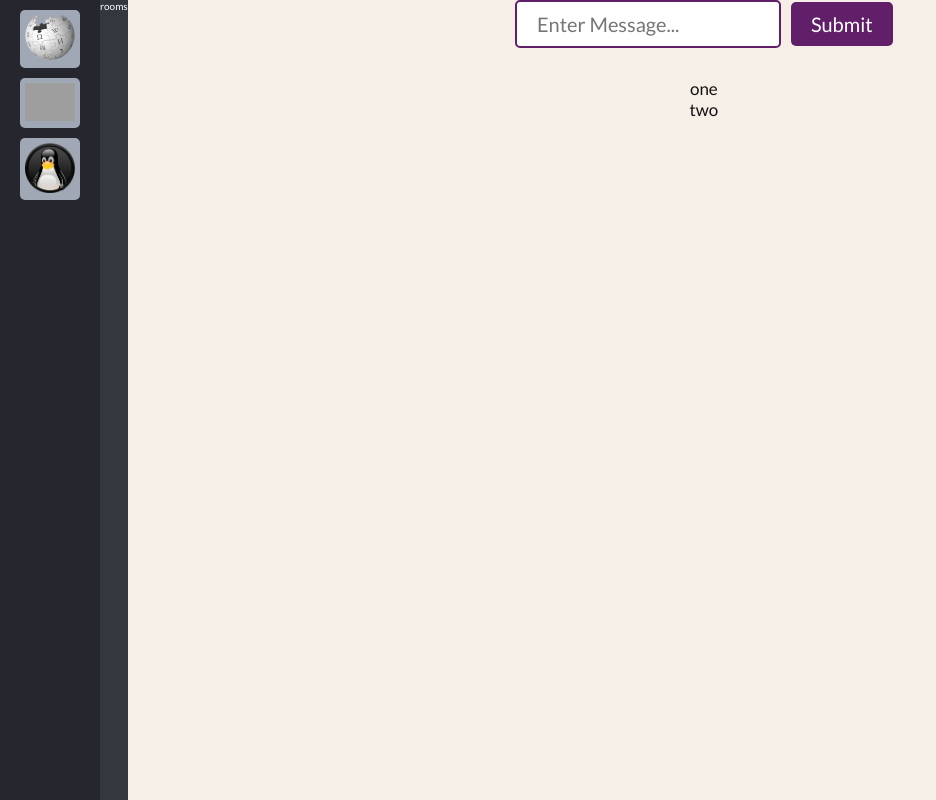
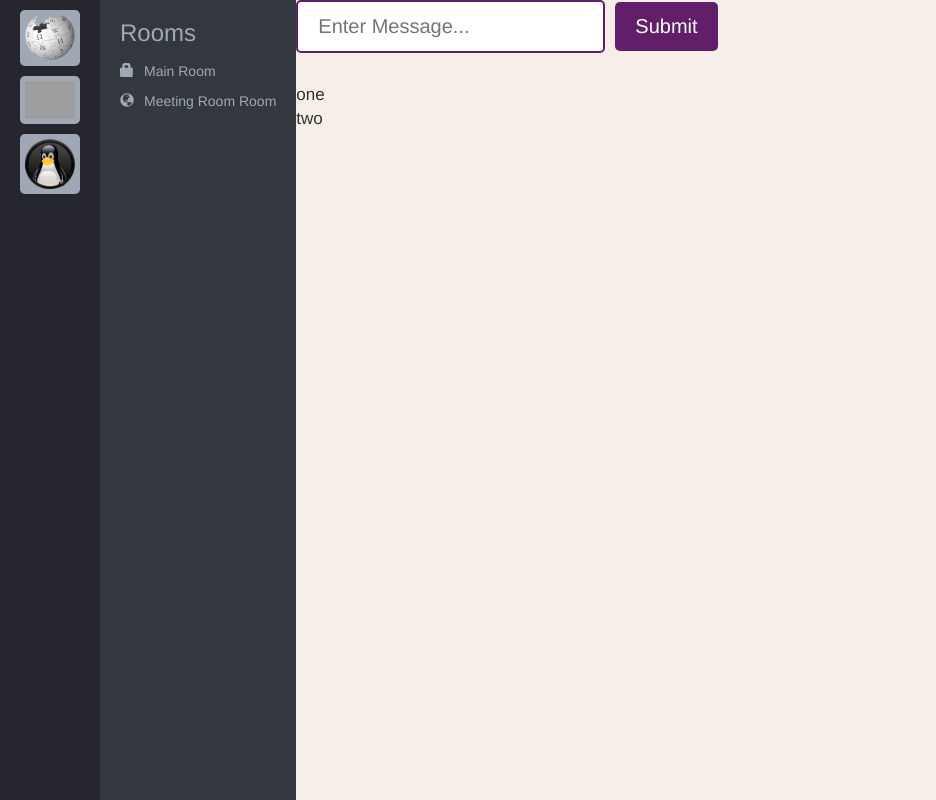
Before and after one commit to JakeHildy/slack-clone-client, a React (Create React App) app: page / in a window 1280 px wide. Shown: the whole page, without its empty margins (0-936 px from the left). Built offline with nearby package versions, Linux system fonts and the light colour scheme; no server answers; grey boxes are pictures that could not be loaded.

Commit message:
Styled Rooms Section

```diff
--- a/public/index.html
+++ b/public/index.html
@@ -8,6 +8,12 @@
     <meta
       name="description"
       content="Web site created using create-react-app"
+    />
+    <link
+      rel="stylesheet"
+      href="https://maxcdn.bootstrapcdn.com/bootstrap/3.3.7/css/bootstrap.min.css"
+      integrity="sha384-BVYiiSIFeK1dGmJRAkycuHAHRg32OmUcww7on3RYdg4Va+PmSTsz/K68vbdEjh4u"
+      crossorigin="anonymous"
     />
     <link rel="apple-touch-icon" href="%PUBLIC_URL%/logo192.png" />
     <!--
--- a/src/App.scss
+++ b/src/App.scss
@@ -1,5 +1,4 @@
 .app {
-  text-align: center;
   min-height: 100vh;
   display: flex;
 
--- a/src/components/Rooms/Rooms.jsx
+++ b/src/components/Rooms/Rooms.jsx
@@ -2,7 +2,36 @@ import React from "react";
 import "./Rooms.scss";
 
 function Rooms() {
-  return <div className="rooms">rooms</div>;
+  const joinRoom = (e) => {
+    e.preventDefault();
+    console.log("join room clicked");
+  };
+
+  return (
+    <div className="rooms">
+      <h3 className="rooms__title">Rooms</h3>
+      <ul className="rooms__list">
+        <li className="rooms__list-item" onClick={(e) => joinRoom(e)}>
+          <span
+            className="rooms__icon glyphicon glyphicon-lock"
+            aria-hidden="true"
+          >
+            {" "}
+          </span>
+          Main Room
+        </li>
+        <li className="rooms__list-item" onClick={(e) => joinRoom(e)}>
+          <span
+            className="rooms__icon glyphicon glyphicon-globe"
+            aria-hidden="true"
+          >
+            {" "}
+          </span>
+          Meeting Room Room
+        </li>
+      </ul>
+    </div>
+  );
 }
 
 export default Rooms;
--- a/src/components/Rooms/Rooms.scss
+++ b/src/components/Rooms/Rooms.scss
@@ -1,4 +1,27 @@
 .rooms {
   background-color: #33383f;
-  color: #fff;
+  color: #a1a8b5;
+  padding: 0;
+
+  &__title {
+    padding: 0 2rem;
+  }
+
+  &__list {
+    list-style: none;
+  }
+
+  &__list-item {
+    cursor: pointer;
+    padding: 0.5rem 2rem;
+    transition: all 0.2s;
+
+    &:hover {
+      background-color: lighten(#33383f, 5);
+    }
+  }
+
+  &__icon {
+    margin-right: 1rem;
+  }
 }
```
